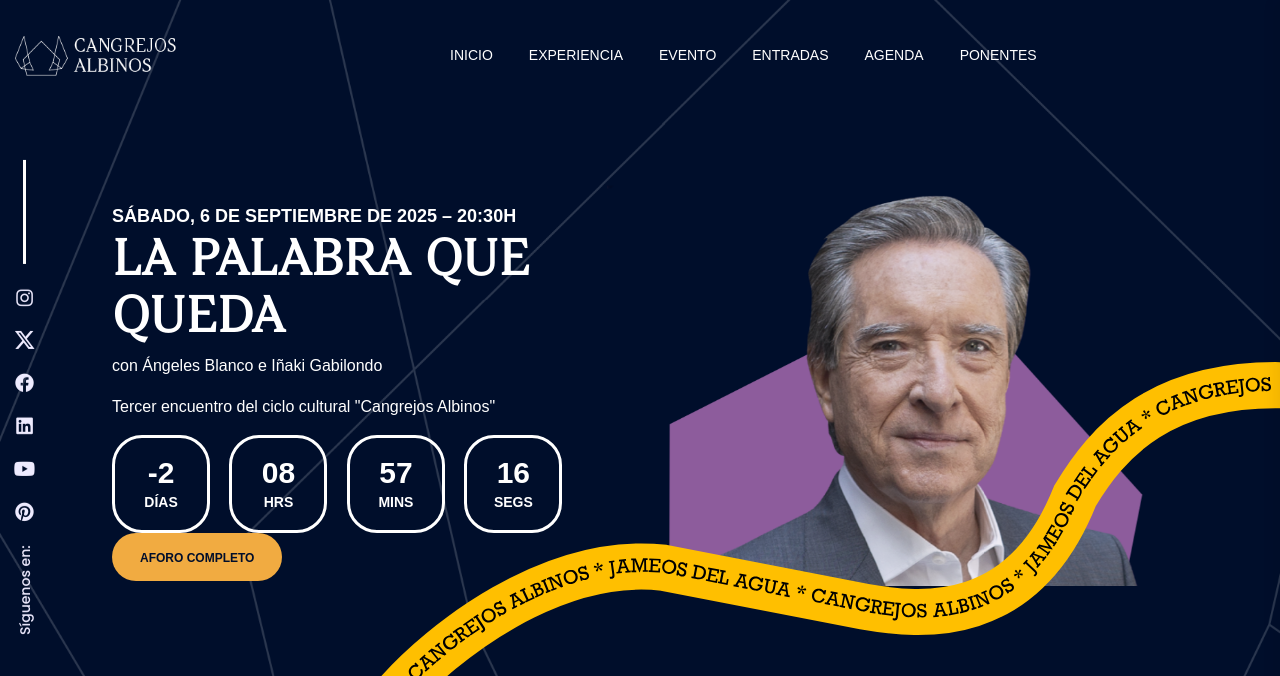
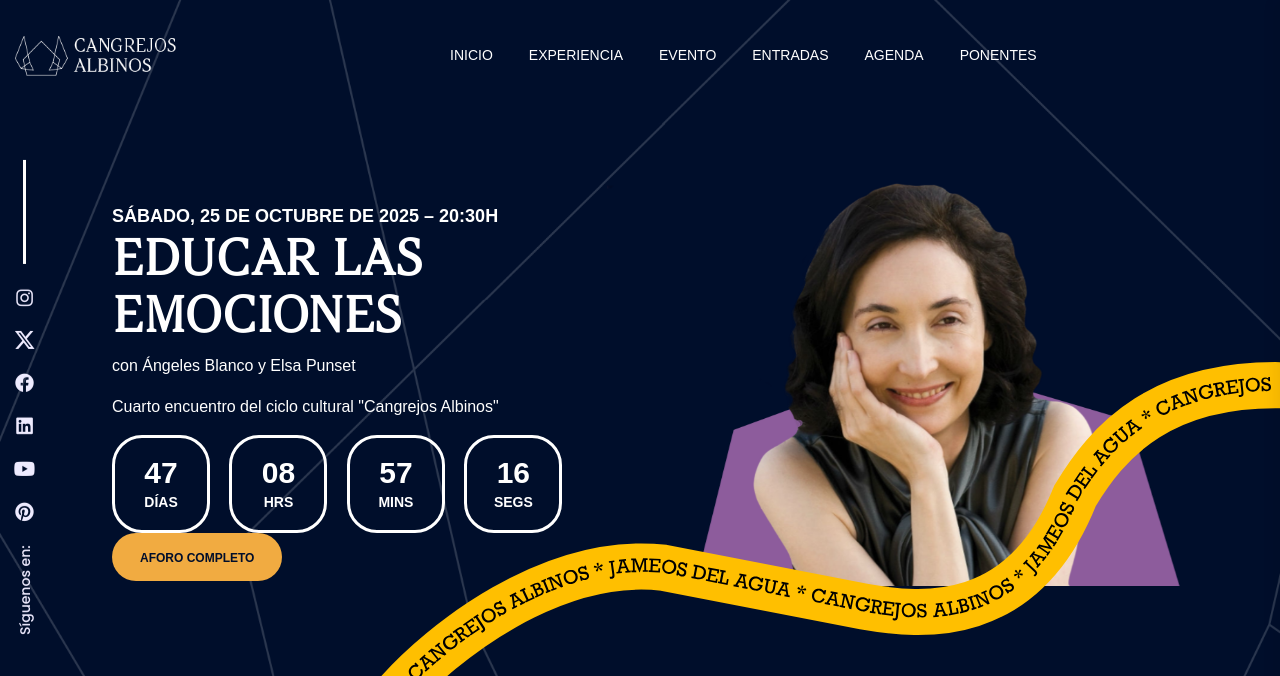
Before and after one commit to NeoGeneration/cangrejos_albinos_v2, a PHP site: page / in a window 1280 px wide. Shown: the top 676 px of the page. Run offline with PHP 8.4, Linux system fonts and the light colour scheme; some libraries are stand-ins or nearby versions; some web fonts are replaced.

Commit message:
fix: update event details for the fourth episode of Cangrejos Albinos, including date, title, and speaker information in index.php

```diff
--- a/assets/js/main.js
+++ b/assets/js/main.js
@@ -283,7 +283,7 @@
 	=============================================*/
     function makeTimer() {
 		//var endTime = new Date("28 june 2025 20:30:00 GMT+01:00");
-		var endTime = new Date("2025-09-06T20:30:00+01:00");
+		var endTime = new Date("2025-10-25T20:30:00+01:00");
 		endTime = (Date.parse(endTime) / 1000);
 		var now = new Date();
 		now = (Date.parse(now) / 1000);
--- a/index.php
+++ b/index.php
@@ -398,10 +398,10 @@
                 <div class="row align-items-center">
                     <div class="col-xl-6 col-lg-8">
                         <div class="td-hero-content p-relative mb-30 pl-165">
-                            <span class="td-hero-subtitle mb-10 wow td-animetion-left" data-wow-duration="1.5s" data-wow-delay="0.1s">Sábado, 6 de septiembre de 2025 – 20:30h</span>
-                            <h2 class="td-hero-title wow td-animetion-left" data-wow-duration="1.5s" data-wow-delay="0.3s">La palabra que queda</h2>
-                            <p class="td-hero-location wow mb-10 td-animetion-left" data-wow-duration="1.5s" data-wow-delay="0.5s">con Ángeles Blanco e Iñaki Gabilondo</p>
-                            <p class="td-hero-location wow mb-35 td-animetion-left" data-wow-duration="1.5s" data-wow-delay="0.5s">Tercer encuentro del ciclo cultural "Cangrejos Albinos"</p>
+                            <span class="td-hero-subtitle mb-10 wow td-animetion-left" data-wow-duration="1.5s" data-wow-delay="0.1s">Sábado, 25 de octubre de 2025 – 20:30h</span>
+                            <h2 class="td-hero-title wow td-animetion-left" data-wow-duration="1.5s" data-wow-delay="0.3s">Educar las emociones</h2>
+                            <p class="td-hero-location wow mb-10 td-animetion-left" data-wow-duration="1.5s" data-wow-delay="0.5s">con Ángeles Blanco y Elsa Punset</p>
+                            <p class="td-hero-location wow mb-35 td-animetion-left" data-wow-duration="1.5s" data-wow-delay="0.5s">Cuarto encuentro del ciclo cultural "Cangrejos Albinos"</p>
 
                             <div class="td-hero-countdown mb-40 wow td-animetion-right" data-wow-duration="1.5s" data-wow-delay="0.7s">
                                 <ul class="deal-counter ml0-md" id="timer">
@@ -453,7 +453,7 @@
                     </div>
                     <div class="col-xl-6 col-lg-12">
                         <div class="td-hero-thumb mb-30 p-relative">
-                            <img class="w-100" src="assets/img/hero/thumb-inaki.png" alt="Iñaki Gabilondo">
+                            <img class="w-100" src="assets/img/hero/thumb-elsa.png" alt="Elsa Punset">
                         </div>
                     </div>
                 </div>
@@ -469,12 +469,14 @@
                         <div class="td-about-title-wrap text-center mb-30  wow fadeInUp" data-wow-duration=".9s" data-wow-delay=".4s">
                             <!--<span class="td-section-subtitle mb-30">Sobre este evento</span>-->
                             <h2 class="td-section-title">Una experiencia inspiradora, en un lugar único.</h2>
-                            <p>El Auditorio de Jameos del Agua acoge el segundo episodio de Cangrejos Albinos, un ciclo de charlas con voces únicas que inspiran, conmueven y nos conectan con lo más profundo de la cultura, el pensamiento y la sostenibilidad.</p>
-                            <p>En este nuevo encuentro, la palabra toma el centro de la escena.
+                            <p>El Auditorio de Jameos del Agua acoge el cuarto episodio de Cangrejos Albinos, un ciclo de charlas con voces únicas que inspiran, conmueven y nos conectan con lo más profundo de la cultura, el pensamiento y la sostenibilidad.</p>
+                            <!--
+                            p>En este nuevo encuentro, la palabra toma el centro de la escena.
 Nos adentramos en la mirada lúcida y reflexiva de Iñaki Gabilondo, referente indiscutible del periodismo español, maestro de la crónica sosegada y la inteligencia crítica.
 
 Una conversación íntima conducida por Ángeles Blanco, en la que exploraremos el poder de la información, el oficio de contar lo que importa y la necesidad —más viva que nunca— de pensar en voz alta.
 Rodeados por la cueva, la roca y el eco de las ideas.</p>
+                -->
                             <p>Si las especies únicas merecen ser protegidas, las historias irrepetibles merecen ser contadas.</p>
                         </div>
                         <div class="td-about-thumb-wrap bg-position p-relative text-center">
@@ -525,7 +527,7 @@ Rodeados por la cueva, la roca y el eco de las ideas.</p>
                                     </span>
                                     <div>
                                         <span class="subtitle">Fecha</span>
-                                        <p>Sábado, 6 de septiembre de 2025</p>
+                                        <p>Sábado, 25 de octubre de 2025</p>
                                     </div>
                                 </div>
                                 <div class="td-venue-info mb-25">
@@ -635,6 +637,7 @@ Rodeados por la cueva, la roca y el eco de las ideas.</p>
                             </div>
     -->
                             <!-- Iñaki Gabilondo -->
+                             <!--
                             <div class="td-schedule-3-wrap mb-30">
                                 <div class="row align-items-center">
                                     <div class="col-xl-4 col-lg-5">
@@ -657,7 +660,7 @@ Rodeados por la cueva, la roca y el eco de las ideas.</p>
                                             </div>
                                             <p class="mb-25 para">Periodista. Locutor de radio en Cadena Ser y director de Noticias Cuatro (2005-2010).</p>
                                             <div class="td-schedule-3-btn d-flex align-items-center flex-wrap">
-                                                <!--
+
                                                 <a class="td-btn td-btn-3-squre td-left-right text3 mr-25" href="entradas-inaki-gabilondo.html">
                                                     <span class="mr10 td-text d-inline-block mr-5">Reservar Entrada</span>
                                                     <span class="td-arrow-angle">
@@ -667,7 +670,7 @@ Rodeados por la cueva, la roca y el eco de las ideas.</p>
                                                         </svg>
                                                     </span>
                                                 </a>
-                                                -->
+
                                                 <span class="td-btn td-btn-3-squre td-left-right text3 mr-25" style="background-color: #F1AB41; cursor: not-allowed;">
                                                     <span class="mr10 td-text d-inline-block mr-5">Aforo completo</span>
                                                 </span>
@@ -676,6 +679,7 @@ Rodeados por la cueva, la roca y el eco de las ideas.</p>
                                     </div>
                                 </div>
                             </div>
+    -->
                             <!-- Elsa Punset -->
                             <div class="td-schedule-3-wrap mb-30">
                                 <div class="row align-items-center">
@@ -790,8 +794,8 @@ Rodeados por la cueva, la roca y el eco de las ideas.</p>
                                     </div>
                                 </div>
                             </div>
- <!-- Angel-->
- <div class="td-schedule-3-wrap mb-30">
+                            <!-- Angel-->
+                            <div class="td-schedule-3-wrap mb-30">
                                 <div class="row align-items-center">
                                     <div class="col-xl-4 col-lg-5">
                                     <div class="td-about-thumb-wrap bg-position p-relative text-center">
@@ -840,8 +844,62 @@ Rodeados por la cueva, la roca y el eco de las ideas.</p>
                                     </div>
                                 </div>
                             </div>
+                            <!-- Iñaki-->
+                            <div class="td-schedule-3-wrap mb-30">
+                                <div class="row align-items-center">
+                                    <div class="col-xl-4 col-lg-5">
+                                    <div class="td-about-thumb-wrap bg-position p-relative text-center">
+                                        <div class="td-schedule-3-thumb p-relative d-about-thumb">
+                                            <img class="w-100" src="assets/img/schedule/inaki_gabilondo.png" alt="Iñaki Gabilondo">
+                                        </div>
+
+                                        <div class="td-about-video-inner text-center">
+                                            <!--
+                                                <a class="td-video-play td-pulse-border" href="#">
+                                                    <span class="p-relative z-index-11">
+                                                        <svg width="20" height="24" viewBox="0 0 20 24" fill="none" xmlns="http://www.w3.org/2000/svg">
+                                                            <path d="M19.8571 12L0.571429 23.1346L0.57143 0.865352L19.8571 12Z" fill="currentColor" />
+                                                        </svg>
+                                                    </span>
+                                                </a>
+                                            -->
+                                            </div>
+
+                                        </div>
+                                    </div>
+                                    <div class="col-xl-8 col-lg-7">
+                                        <div class="td-schedule-3-content">
+                                            <h2 class="td-schedule-3-title" style="display: grid;"><a href="#">Iñaki Gabilondo</a><em>La palabra que queda</em></h2>
+                                            <div class="td-schedule-3-destination mb-10">
+                                                <span class="mr-25">
+                                                    <i class="flaticon-time"></i>
+                                                    Sábado, 6 de septiembre, 20:30h
+                                                </span>
+                                                <span>
+                                                    <i class="flaticon-gps"></i>
+                                                    Auditorio Jameos del Agua, Lanzarote
+                                                </span>
+                                            </div>
+                                            <p class="mb-25 para">Periodista. Locutor de radio en Cadena Ser y director de Noticias Cuatro (2005-2010).</p>
+                                            <div class="td-schedule-3-btn d-flex align-items-center flex-wrap">
+                                                <!--
+                                                <a class="td-btn td-btn-3-squre td-left-right text3 mr-25" href="#">
+                                                    <span class="mr10 td-text d-inline-block mr-5">Ver el evento completo</span>
+                                                    <span class="td-arrow-angle">
+                                                        <svg class="td-arrow-svg-top-right" width="13" height="14" viewBox="0 0 13 14" fill="none" xmlns="http://www.w3.org/2000/svg">
+                                                            <path d="M0.943836 13.5C0.685616 13.5 0.45411 13.4021 0.276027 13.224C0.0979452 13.0459 0 12.8055 0 12.5562C0 12.3068 0.0979452 12.0664 0.276027 11.8884L9.76781 2.38767H2.02123C1.49589 2.38767 1.0774 1.96027 1.0774 1.44384C1.0774 0.927397 1.50479 0.5 2.03014 0.5H12.0562C12.1274 0.5 12.1986 0.508904 12.2788 0.526712L12.4034 0.562329L12.537 0.633562C12.5637 0.65137 12.5993 0.678082 12.626 0.69589C12.6973 0.749315 12.7507 0.80274 12.7952 0.856164C12.8219 0.891781 12.8575 0.927397 12.8842 0.989726L12.9555 1.1411L12.9822 1.22123C13 1.29247 13.0089 1.3726 13.0089 1.44384V11.4699C13.0089 11.9952 12.5815 12.4137 12.0651 12.4137C11.5486 12.4137 11.1212 11.9863 11.1212 11.4699V3.72329L1.62055 13.224C1.44247 13.4021 1.20205 13.5 0.943836 13.5Z" fill="white" />
+                                                            <path d="M0.943836 13.5C0.685616 13.5 0.45411 13.4021 0.276027 13.224C0.0979452 13.0459 0 12.8055 0 12.5562C0 12.3068 0.0979452 12.0664 0.276027 11.8884L9.76781 2.38767H2.02123C1.49589 2.38767 1.0774 1.96027 1.0774 1.44384C1.0774 0.927397 1.50479 0.5 2.03014 0.5H12.0562C12.1274 0.5 12.1986 0.508904 12.2788 0.526712L12.4034 0.562329L12.537 0.633562C12.5637 0.65137 12.5993 0.678082 12.626 0.69589C12.6973 0.749315 12.7507 0.80274 12.7952 0.856164C12.8219 0.891781 12.8575 0.927397 12.8842 0.989726L12.9555 1.1411L12.9822 1.22123C13 1.29247 13.0089 1.3726 13.0089 1.44384V11.4699C13.0089 11.9952 12.5815 12.4137 12.0651 12.4137C11.5486 12.4137 11.1212 11.9863 11.1212 11.4699V3.72329L1.62055 13.224C1.44247 13.4021 1.20205 13.5 0.943836 13.5Z" fill="white" />
+                                                        </svg>
+                                                    </span>
+                                                </a>
+                                                -->
+                                            </div>
+                                        </div>
+                                    </div>
+                                </div>
+                            </div>
                         </div>
-
+                        <!-- Elsa-->
                     </div>
                 </div>
             </div>
```
Also changed, not shown: assets/img/hero/thumb-elsa.png (added), assets/img/schedule/thumb-elsa.png (added), 2 other files.
